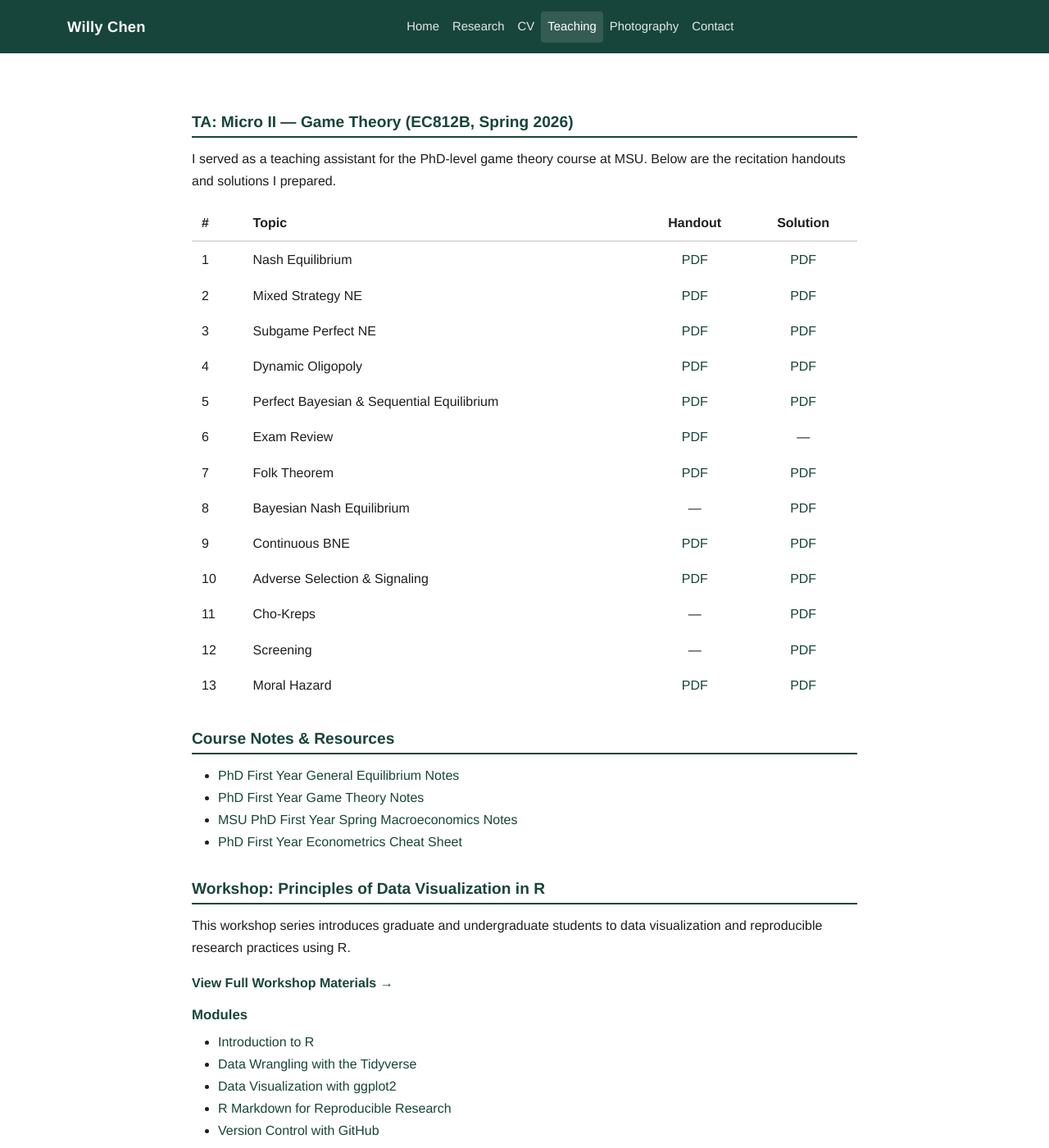
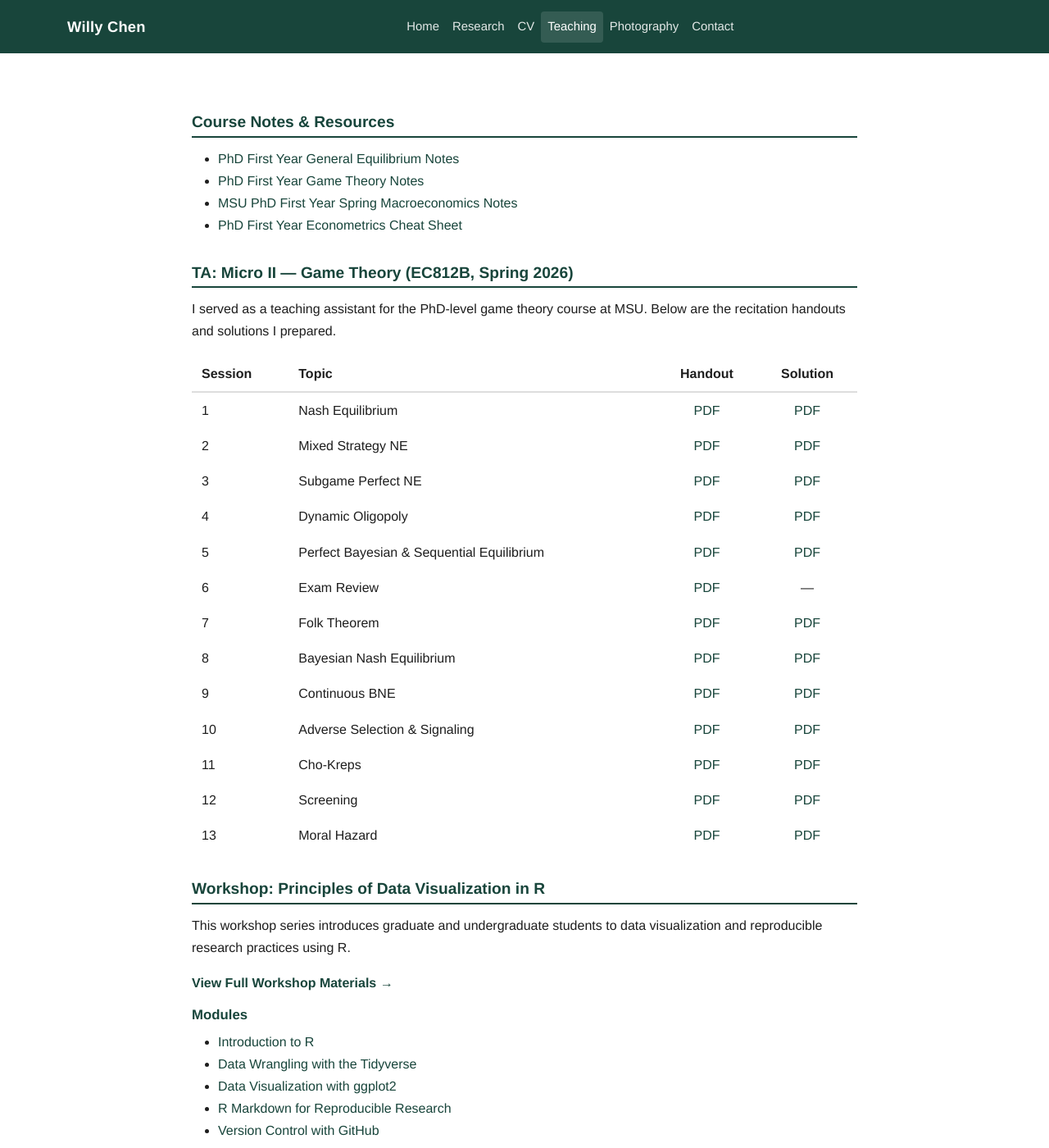
Before and after one commit to willycecon/willycecon.github.io, a Jekyll site: the page built from _pages/teaching.md, in a window 1280 px wide and 1400 px high. Shown: the whole window at 82% size. Built offline with Jekyll 4.4.1, drawn with Linux system fonts in a browser that asks for light colours; some of the changed lines change nothing that is shown.

Commit message:
Update teaching.md

```diff
--- a/_pages/teaching.md
+++ b/_pages/teaching.md
@@ -3,6 +3,13 @@ layout: page
 title: Teaching
 permalink: /teaching/
 ---
+
+## Course Notes &amp; Resources
+
+- [PhD First Year General Equilibrium Notes](/Files/Notes/Micro_Organized_Notes_Willy_Lauren.pdf)
+- [PhD First Year Game Theory Notes](/Files/Notes/GameTheory_Organized_Notes_Willy_PublicBeta2.pdf)
+- [MSU PhD First Year Spring Macroeconomics Notes](/Files/Notes/MacroII_Organized_Notes_Willy_PublicBeta1.pdf)
+- [PhD First Year Econometrics Cheat Sheet](/Files/Metrics_CheatSheet_latest.pdf)
 
 ## TA: Micro II — Game Theory (EC812B, Spring 2026)
 
@@ -11,7 +18,7 @@ I served as a teaching assistant for the PhD-level game theory course at MSU. Be
 <table style="width:100%; border-collapse:collapse;">
   <thead>
     <tr>
-      <th style="padding:8px 12px; text-align:left; border-bottom:2px solid #ddd;">#</th>
+      <th style="padding:8px 12px; text-align:left; border-bottom:2px solid #ddd;">Session</th>
       <th style="padding:8px 12px; text-align:left; border-bottom:2px solid #ddd;">Topic</th>
       <th style="padding:8px 12px; text-align:center; border-bottom:2px solid #ddd;">Handout</th>
       <th style="padding:8px 12px; text-align:center; border-bottom:2px solid #ddd;">Solution</th>
@@ -25,21 +32,15 @@ I served as a teaching assistant for the PhD-level game theory course at MSU. Be
     <tr><td style="padding:8px 12px;">5</td><td style="padding:8px 12px;">Perfect Bayesian &amp; Sequential Equilibrium</td><td style="padding:8px 12px; text-align:center;"><a href="/Files/Teaching/EC812B/Recitation%205-PBE%20and%20SE.pdf">PDF</a></td><td style="padding:8px 12px; text-align:center;"><a href="/Files/Teaching/EC812B/Sol_Recitation%205-PBE%20and%20SE.pdf">PDF</a></td></tr>
     <tr><td style="padding:8px 12px;">6</td><td style="padding:8px 12px;">Exam Review</td><td style="padding:8px 12px; text-align:center;"><a href="/Files/Teaching/EC812B/Recitation%206-ExamReview.pdf">PDF</a></td><td style="padding:8px 12px; text-align:center;">—</td></tr>
     <tr><td style="padding:8px 12px;">7</td><td style="padding:8px 12px;">Folk Theorem</td><td style="padding:8px 12px; text-align:center;"><a href="/Files/Teaching/EC812B/Recitation%207-FolkTheorem.pdf">PDF</a></td><td style="padding:8px 12px; text-align:center;"><a href="/Files/Teaching/EC812B/Sol_Recitation%207-FolkTheorem.pdf">PDF</a></td></tr>
-    <tr><td style="padding:8px 12px;">8</td><td style="padding:8px 12px;">Bayesian Nash Equilibrium</td><td style="padding:8px 12px; text-align:center;">—</td><td style="padding:8px 12px; text-align:center;"><a href="/Files/Teaching/EC812B/Sol_Recitation%208-BNE.pdf">PDF</a></td></tr>
+    <tr><td style="padding:8px 12px;">8</td><td style="padding:8px 12px;">Bayesian Nash Equilibrium</td><td style="padding:8px 12px; text-align:center;"><a href="/Files/Teaching/EC812B/Recitation%208-BNE.pdf">PDF</a></td><td style="padding:8px 12px; text-align:center;"><a href="/Files/Teaching/EC812B/Sol_Recitation%208-BNE.pdf">PDF</a></td></tr>
     <tr><td style="padding:8px 12px;">9</td><td style="padding:8px 12px;">Continuous BNE</td><td style="padding:8px 12px; text-align:center;"><a href="/Files/Teaching/EC812B/Recitation%209-ContinuousBNE.pdf">PDF</a></td><td style="padding:8px 12px; text-align:center;"><a href="/Files/Teaching/EC812B/Sol_Recitation%209-ContinuousBNE.pdf">PDF</a></td></tr>
     <tr><td style="padding:8px 12px;">10</td><td style="padding:8px 12px;">Adverse Selection &amp; Signaling</td><td style="padding:8px 12px; text-align:center;"><a href="/Files/Teaching/EC812B/Recitation%2010-AdverseSelection_Signalling.pdf">PDF</a></td><td style="padding:8px 12px; text-align:center;"><a href="/Files/Teaching/EC812B/Sol_Recitation%2010-Signaling.pdf">PDF</a></td></tr>
-    <tr><td style="padding:8px 12px;">11</td><td style="padding:8px 12px;">Cho-Kreps</td><td style="padding:8px 12px; text-align:center;">—</td><td style="padding:8px 12px; text-align:center;"><a href="/Files/Teaching/EC812B/Sol_Recitation%2011-ChoKreps.pdf">PDF</a></td></tr>
-    <tr><td style="padding:8px 12px;">12</td><td style="padding:8px 12px;">Screening</td><td style="padding:8px 12px; text-align:center;">—</td><td style="padding:8px 12px; text-align:center;"><a href="/Files/Teaching/EC812B/Sol_Recitation%2012-Screening.pdf">PDF</a></td></tr>
+    <tr><td style="padding:8px 12px;">11</td><td style="padding:8px 12px;">Cho-Kreps</td><td style="padding:8px 12px; text-align:center;"><a href="/Files/Teaching/EC812B/Recitation%2011-ChoKreps.pdf">PDF</a></td><td style="padding:8px 12px; text-align:center;"><a href="/Files/Teaching/EC812B/Sol_Recitation%2011-ChoKreps.pdf">PDF</a></td></tr>
+    <tr><td style="padding:8px 12px;">12</td><td style="padding:8px 12px;">Screening</td><td style="padding:8px 12px; text-align:center;"><a href="/Files/Teaching/EC812B/Recitation%2012-Screening.pdf">PDF</a></td><td style="padding:8px 12px; text-align:center;"><a href="/Files/Teaching/EC812B/Sol_Recitation%2012-Screening.pdf">PDF</a></td></tr>
     <tr><td style="padding:8px 12px;">13</td><td style="padding:8px 12px;">Moral Hazard</td><td style="padding:8px 12px; text-align:center;"><a href="/Files/Teaching/EC812B/Recitation%2013_MoralHazard.pdf">PDF</a></td><td style="padding:8px 12px; text-align:center;"><a href="/Files/Teaching/EC812B/Sol_Recitation%2013_MoralHazard.pdf">PDF</a></td></tr>
   </tbody>
 </table>
 
-## Course Notes &amp; Resources
-
-- [PhD First Year General Equilibrium Notes](/Files/Notes/Micro_Organized_Notes_Willy_Lauren.pdf)
-- [PhD First Year Game Theory Notes](/Files/Notes/GameTheory_Organized_Notes_Willy_PublicBeta2.pdf)
-- [MSU PhD First Year Spring Macroeconomics Notes](/Files/Notes/MacroII_Organized_Notes_Willy_PublicBeta1.pdf)
-- [PhD First Year Econometrics Cheat Sheet](/Files/Metrics_CheatSheet_latest.pdf)
 
 ## Workshop: Principles of Data Visualization in R
 
```
